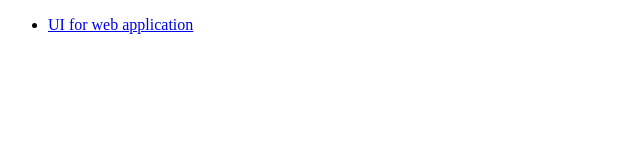
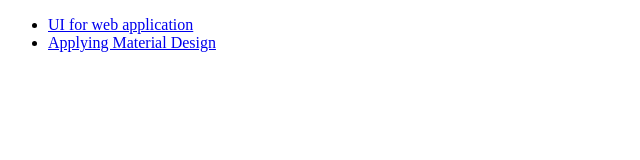
Before and after one commit to duzy/css, a plain HTML site: page assets/index.html in a window 1280 px wide. Shown: the whole page, without its empty margins (0-640 px from the left). Drawn offline with Linux system fonts and the light colour scheme.

Commit message:
add Material Design entry

```diff
--- a/assets/index.html
+++ b/assets/index.html
@@ -8,6 +8,7 @@
     <body>
         <ul>
             <li><a href="/manner/ui.html">UI for web application</a></li>
+            <li><a href="/manner/material.html">Applying Material Design</a></li>
         </ul>
     </body>
 </html>
```
